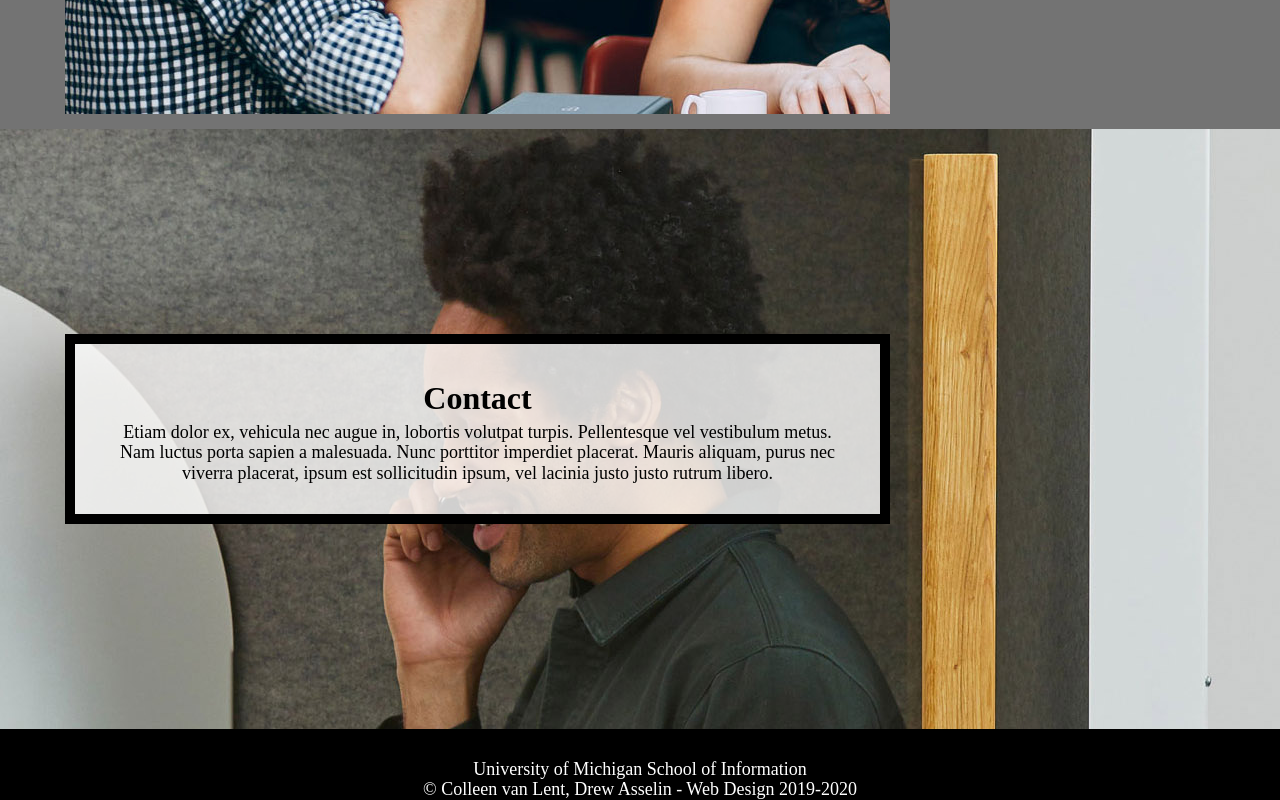
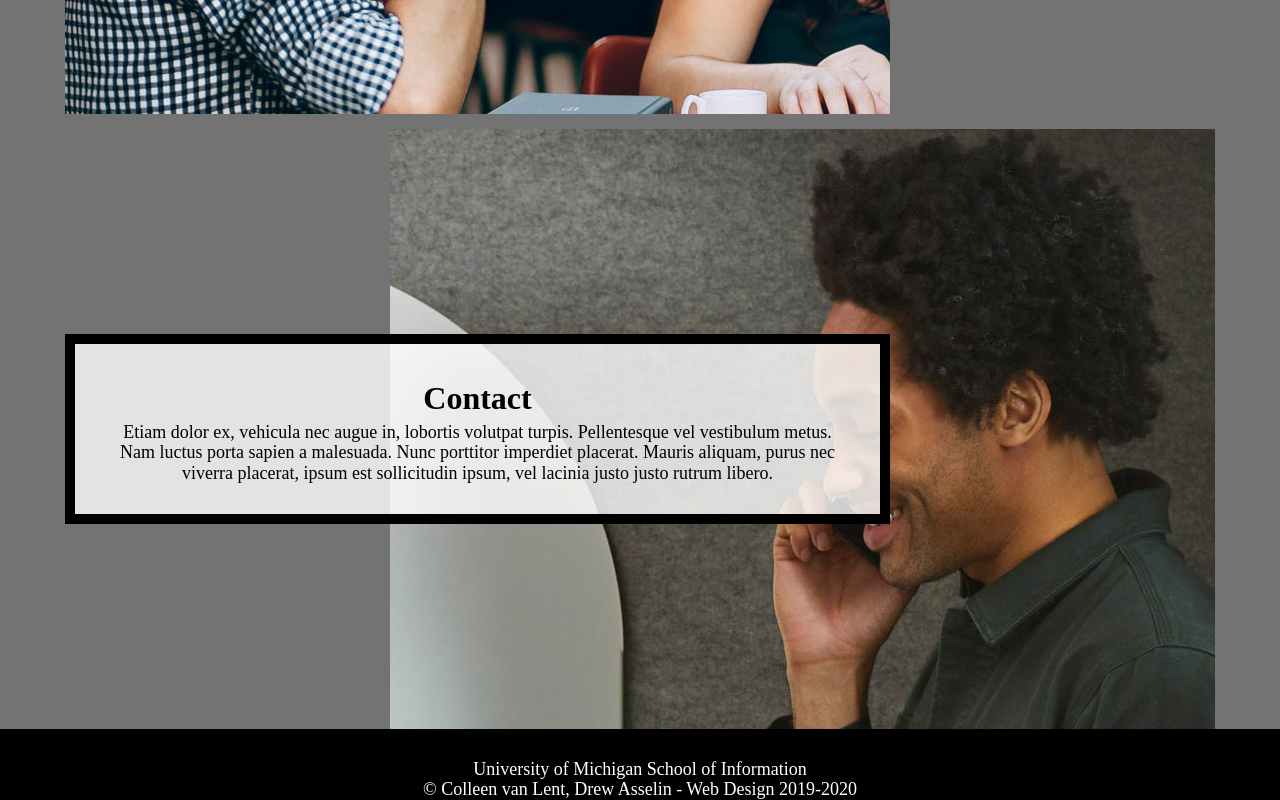
Before and after one commit to aryanagg/hw3_2025, a plain HTML site: page index.html in a window 1280 px wide. Shown: the part 2212-3012 px from the top of the page. Drawn offline with Linux system fonts and the light colour scheme.

Commit message:
Add files via upload

```diff
--- a/css/style.css
+++ b/css/style.css
@@ -107,7 +107,7 @@ first div in the grid  and place it in the grid. */
 
 
   /* Steps 11 and 12: Update the grid-column property of the grid's children (where-needed)*/
-     .about, .clients, .method-image, .clients-image{
+     .about, .clients, .method-image, .contact-image{
           grid-column: 3 / span 2;
      }
 
```
